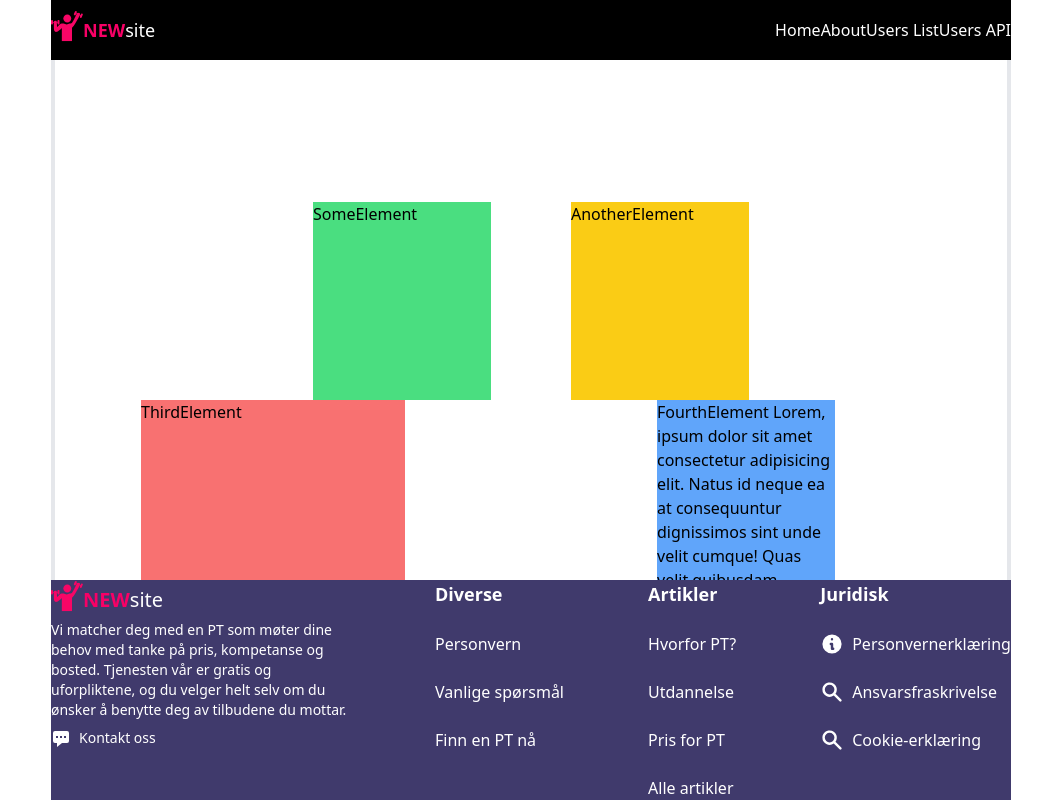
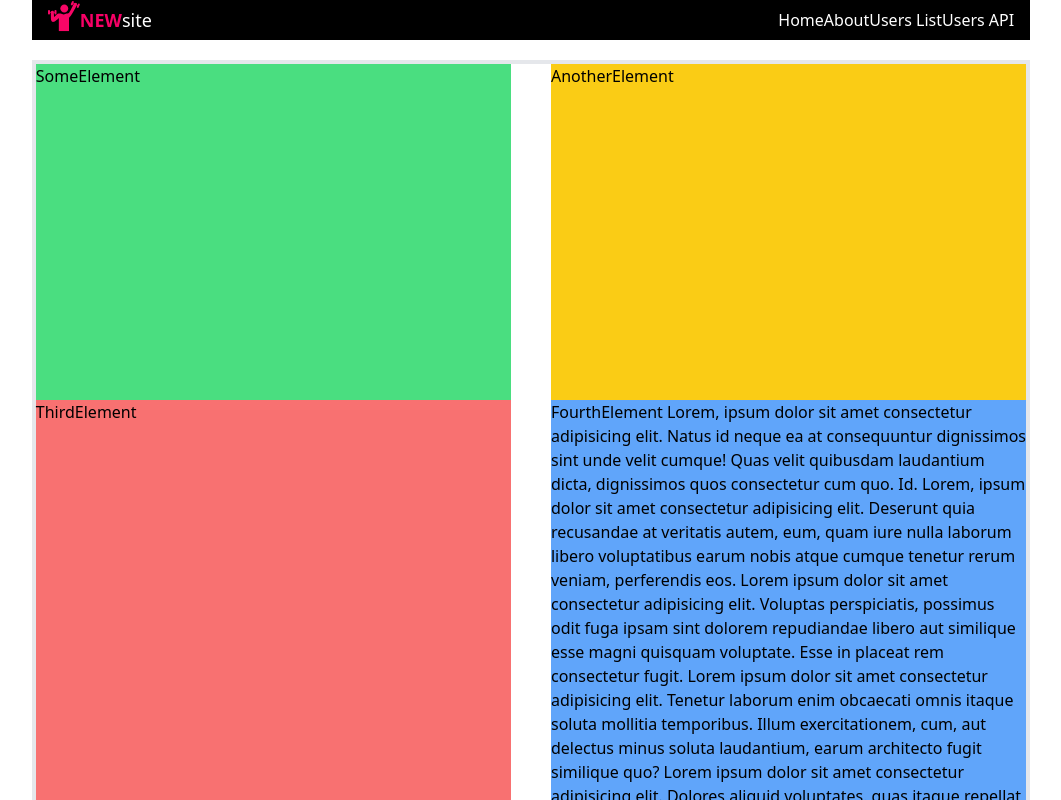
Before and after one commit to audunu/layout-testing-next-ts-tw, a Next.js app: page / in a window 1280 px wide. Shown: the whole page, without its empty margins (109-1170 px from the left). Built offline with nearby package versions, Linux system fonts and the light colour scheme.

Commit message:
footer and header static positioned

```diff
--- a/components/AnotherElement.tsx
+++ b/components/AnotherElement.tsx
@@ -1,7 +1,7 @@
 import React from 'react'
 
 function AnotherElement() {
-  return <div className='bg-yellow-400 row-start-2 col-start-6 col-end-10 md:col-start-7 md:col-end-10'>AnotherElement</div>
+  return <div className='bg-yellow-400 col-start-7 col-span-6'>AnotherElement</div>
 }
 
 export default AnotherElement
--- /dev/null
+++ b/components/FifthElement.tsx
@@ -0,0 +1,7 @@
+import React from 'react'
+
+function FifthElement() {
+  return <div className='bg-orange-400 row-start-4 row-span-2 col-start-1 col-span-6'>FifthElement</div>
+}
+
+export default FifthElement
--- a/components/Footer.tsx
+++ b/components/Footer.tsx
@@ -3,14 +3,10 @@ import { ChatAltIcon } from '@heroicons/react/solid'
 import { InformationCircleIcon } from '@heroicons/react/solid'
 import { SearchIcon } from '@heroicons/react/solid'
 
-interface ChildProps {
-  footerStyle: any
-  footerContentWidth: any
-}
 
 function Footer() {
   return (
-    <footer className='fixed bottom-0 left-0 right-0 xl:left-40 xl:right-40 bg-[#403A6C] text-white md:flex justify-between'>
+    <footer className='static w-screen xl:w-[78%] bg-[#403A6C] text-white md:flex justify-between pr-4 pl-4 pt-2 pb-2'>
       <div>
         <div className={`flex justify-between items-center`}>
           <Link href='./'>
--- a/components/FourthElement.tsx
+++ b/components/FourthElement.tsx
@@ -2,13 +2,13 @@ import React from 'react'
 
 function FourthElement() {
   return (
-    <div className='bg-blue-400 row-start-3 row-span-5 col-start-8 col-end-14 md:col-start-8 md:col-span-3'>
+    <div className='bg-blue-400 row-start-2 row-span-2 col-start-7 col-span-6'>
       FourthElement Lorem, ipsum dolor sit amet consectetur adipisicing elit. Natus id neque ea at consequuntur
       dignissimos sint unde velit cumque! Quas velit quibusdam laudantium dicta, dignissimos quos consectetur cum quo.
       Id. Lorem, ipsum dolor sit amet consectetur adipisicing elit. Deserunt quia recusandae at veritatis autem, eum,
       quam iure nulla laborum libero voluptatibus earum nobis atque cumque tenetur rerum veniam, perferendis eos. Lorem
       ipsum dolor sit amet consectetur adipisicing elit. Voluptas perspiciatis, possimus odit fuga ipsam sint dolorem
-      repudiandae libero aut similique esse magni quisquam voluptate. Esse in placeat rem consectetur fugit.
+      repudiandae libero aut similique esse magni quisquam voluptate. Esse in placeat rem consectetur fugit. Lorem ipsum dolor sit amet consectetur adipisicing elit. Tenetur laborum enim obcaecati omnis itaque soluta mollitia temporibus. Illum exercitationem, cum, aut delectus minus soluta laudantium, earum architecto fugit similique quo? Lorem ipsum dolor sit amet consectetur adipisicing elit. Dolores aliquid voluptates, quas itaque repellat modi nam! Perspiciatis ipsum consectetur culpa, corrupti cupiditate sapiente ratione animi placeat dicta. Minima, eligendi numquam. Lorem ipsum dolor sit amet consectetur adipisicing elit. Veritatis aspernatur dolores eius cum dicta fuga suscipit harum molestiae itaque, voluptatibus nobis impedit sunt libero, quia maxime commodi maiores nemo totam? Lorem ipsum dolor sit, amet consectetur adipisicing elit. Commodi minima sit qui necessitatibus repudiandae nesciunt delectus, esse voluptas veritatis quibusdam. Porro perferendis et molestias hic, nobis obcaecati itaque commodi eum.
     </div>
   )
 }
--- a/components/Grid.tsx
+++ b/components/Grid.tsx
@@ -1,7 +1,7 @@
 import React from 'react'
 
 function Grid({ children }: any) {
-  return <div className='gap-x-20 grid grid-cols-12 grid-rows-6'>{children}</div>
+  return <div className='gap-x-10 grid grid-cols-12 grid-rows-4'>{children}</div>
 }
 
 export default Grid
--- a/components/Header.tsx
+++ b/components/Header.tsx
@@ -30,7 +30,7 @@ function Header() {
   }
 
   return (
-    <div className='fixed top-0 left-0 right-0 xl:left-40 xl:right-40 h-[60px] bg-black flex justify-center text-white z-30'>
+    <div className='static w-screen xl:w-[78%] h-[60px] bg-black text-white pr-4 pl-4'>
       <div className='w-full flex justify-between items-center'>
         <Link href='./'>
           <a className='flex justify-center text-lg'>
--- a/components/Layout.tsx
+++ b/components/Layout.tsx
@@ -25,7 +25,7 @@ const Layout = ({ children, title }: Props) => (
         <meta name='viewport' content='initial-scale=1.0, width=device-width' />
       </Head>
       <Header></Header>
-      <div className='xl:fixed xl:left-40 xl:right-40 border-4'>
+      <div className='xl:w-[78%] border-4 mb-[20px] mt-[20px]'>
         <Grid>
           {children}
         </Grid>
--- /dev/null
+++ b/components/SixthElement.tsx
@@ -0,0 +1,7 @@
+import React from 'react'
+
+function SixthElement() {
+  return <div className='bg-purple-400 row-start-4 row-span-2 col-start-7 col-span-6'>SixtElement</div>
+}
+
+export default SixthElement
--- a/components/SomeElement.tsx
+++ b/components/SomeElement.tsx
@@ -1,7 +1,7 @@
 import React from 'react'
 
 function SomeElement() {
-  return <div className='bg-green-400 row-start-2 col-start-2 col-end-6 md:col-start-4 md:col-end-7'>SomeElement</div>
+  return <div className='bg-green-400 row-start-1 row-span-2 col-start-1 col-span-6'>SomeElement</div>
 }
 
 export default SomeElement
--- a/components/ThirdElement.tsx
+++ b/components/ThirdElement.tsx
@@ -1,7 +1,7 @@
 import React from 'react'
 
 function ThirdElement() {
-  return <div className='bg-red-400 row-start-3 row-span-6 col-start-2 col-end-6 md:col-start-2 md:col-end-6'>ThirdElement</div>
+  return <div className='bg-red-400 row-start-2 row-span-2 col-start-1 col-span-6'>ThirdElement</div>
 }
 
 export default ThirdElement
--- a/pages/index.tsx
+++ b/pages/index.tsx
@@ -4,6 +4,8 @@ import SomeElement from '../components/SomeElement'
 import AnotherElement from '../components/AnotherElement'
 import ThirdElement from '../components/ThirdElement'
 import FourthElement from '../components/FourthElement'
+import FifthElement from '../components/FifthElement'
+import SixthElement from '../components/SixthElement'
 
 const IndexPage = () => (
   <>
@@ -11,6 +13,8 @@ const IndexPage = () => (
     <AnotherElement />
     <ThirdElement />
     <FourthElement />
+    <FifthElement/>
+    <SixthElement/>
   </>
 )
 
```
